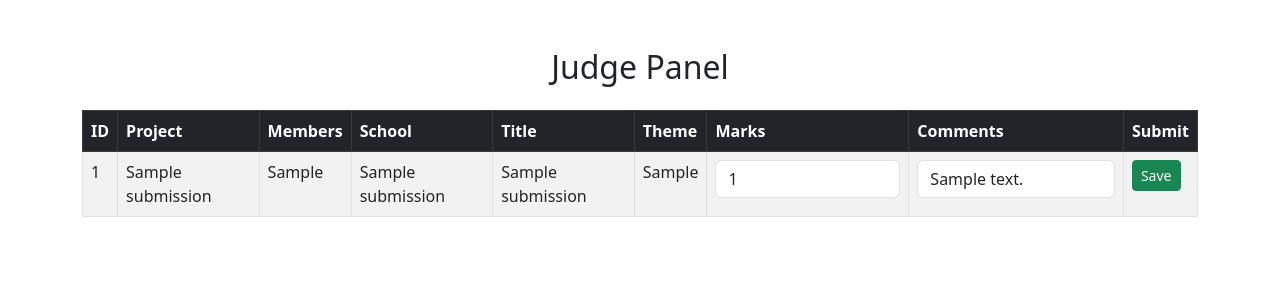
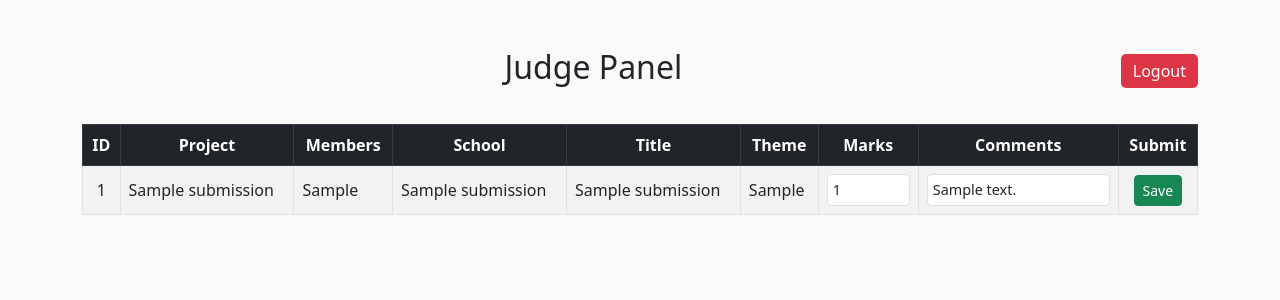
Before and after one commit to Yash0414/event-judging-portal, a Flask app: page /judge in a window 1280 px wide. Shown: the top 300 px of the page. Run offline with Flask 3, Linux system fonts and the light colour scheme; the visitor is signed in with stand-in values (Sample User, id 1); tables that the repository leaves empty hold one stand-in row (values such as "Sample post").

Commit message:
Update judge.html

```diff
--- a/templates/judge.html
+++ b/templates/judge.html
@@ -2,13 +2,49 @@
 <html>
 <head>
   <title>Judge Panel</title>
-  <link rel="stylesheet" href="https://cdn.jsdelivr.net/npm/bootstrap@5.3.0/dist/css/bootstrap.min.css">
+  <meta charset="UTF-8">
+  <meta name="viewport" content="width=device-width, initial-scale=1">
+  <link
+    rel="stylesheet"
+    href="https://cdn.jsdelivr.net/npm/bootstrap@5.3.0/dist/css/bootstrap.min.css"
+  >
+  <style>
+    body {
+      background-color: #f9f9f9;
+    }
+    .header {
+      display: flex;
+      justify-content: space-between;
+      align-items: center;
+      margin-bottom: 30px;
+    }
+    .logout-btn {
+      background-color: #dc3545;
+      border: none;
+      color: white;
+      padding: 5px 12px;
+      border-radius: 5px;
+      text-decoration: none;
+    }
+    .logout-btn:hover {
+      background-color: #bb2d3b;
+    }
+    .form-control-sm {
+      padding: 2px 5px;
+      font-size: 0.9rem;
+    }
+  </style>
 </head>
 <body class="container py-5">
-  <h2 class="mb-4 text-center">Judge Panel</h2>
+
+  <div class="header">
+    <h2 class="text-center flex-grow-1">Judge Panel</h2>
+    <a href="/logout" class="logout-btn ms-3">Logout</a>
+  </div>
+
   <div class="table-responsive">
-    <table class="table table-bordered table-striped">
-      <thead class="table-dark">
+    <table class="table table-bordered table-striped align-middle">
+      <thead class="table-dark text-center">
         <tr>
           <th>ID</th>
           <th>Project</th>
@@ -26,20 +62,27 @@
         <tr>
           <form method="post">
             <input type="hidden" name="id" value="{{ row[0] }}">
-            <td>{{ row[0] }}</td>
+            <td class="text-center">{{ row[0] }}</td>
             <td>{{ row[1] }}</td>
             <td>{{ row[2] }}</td>
             <td>{{ row[3] }}</td>
             <td>{{ row[4] }}</td>
             <td>{{ row[5] }}</td>
-            <td><input name="marks" value="{{ row[6] or '' }}" class="form-control"></td>
-            <td><input name="comments" value="{{ row[7] or '' }}" class="form-control"></td>
-            <td><button type="submit" class="btn btn-success btn-sm">Save</button></td>
+            <td style="width:100px;">
+              <input type="number" name="marks" value="{{ row[6] or '' }}" class="form-control form-control-sm" min="0" max="100" required>
+            </td>
+            <td style="width:200px;">
+              <input name="comments" value="{{ row[7] or '' }}" class="form-control form-control-sm" placeholder="Add comments" required>
+            </td>
+            <td class="text-center">
+              <button type="submit" class="btn btn-success btn-sm">Save</button>
+            </td>
           </form>
         </tr>
         {% endfor %}
       </tbody>
     </table>
   </div>
+
 </body>
 </html>
```
